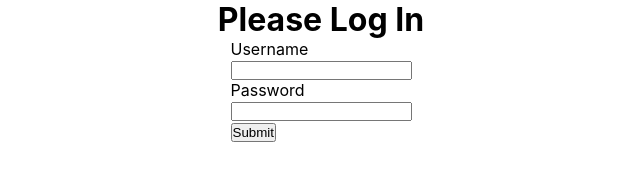
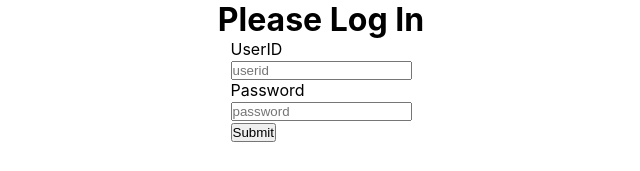
Before and after one commit to brianbojoyou0306/goCoal, a React (Create React App) app in the folder frontend/: page /login in a window 1280 px wide. Shown: the top 171 px of the page, without its empty margins (319-959 px from the left). Built offline with nearby package versions, Linux system fonts and the light colour scheme.

Commit message:
frontend-login

```diff
--- a/frontend/package.json
+++ b/frontend/package.json
@@ -6,6 +6,7 @@
     "@testing-library/jest-dom": "^5.17.0",
     "@testing-library/react": "^13.4.0",
     "@testing-library/user-event": "^13.5.0",
+    "axios": "^1.6.7",
     "react": "^18.2.0",
     "react-dom": "^18.2.0",
     "react-router-dom": "^6.22.1",
--- a/frontend/src/App.js
+++ b/frontend/src/App.js
@@ -4,22 +4,24 @@ import "./App.css";
 import Portal from "./components/Portal";
 import Coal from "./components/Coal";
 import Login from "./components/Login";
-import { BrowserRouter, Route, Routes } from "react-router-dom";
+import { Navigate, Routes, Route } from "react-router-dom";
 function App() {
-  const [token, setToken] = useState();
-  if (!token) {
-    return <Login setToken={setToken} />;
-  }
+  const Type = localStorage.getItem("Type");
+
   return (
     <div className="App">
       <div className="wrapper">
-        <h1>Application</h1>
-        <BrowserRouter>
           <Routes>
-            <Route path="/coal" element={<Coal/>} />
-            <Route path="/portal" element={<Portal/>} />
+          {Type==='mine' && <Route path="/" exact element={<Coal />} />}
+          {Type==='railway' && <Route path="/" exact element={<Portal />} />}
+          <Route path="/" element={<Navigate replace to="/login" />} />
+
+            {/* <Route path="/coal" element={<Coal/>} />
+            <Route path="/portal" element={<Portal/>} /> */}
+            <Route path="/login" element={<Login/>} />
+
           </Routes>
-        </BrowserRouter>
+
       </div>
     </div>
   );
--- a/frontend/src/components/Login.js
+++ b/frontend/src/components/Login.js
@@ -1,42 +1,56 @@
-import React, { useState } from "react";
+import React from "react";
+import { useState } from "react";
+import axios from "axios";
+import "./login.css";
 
-import PropTypes from "prop-types";
-import "./login.css";
-async function loginUser(credentials) {
-  return fetch("http://localhost:8080/login", {
-    method: "POST",
-    headers: {
-      "Content-Type": "application/json",
-    },
-    body: JSON.stringify(credentials),
-  }).then((data) => data.json());
-}
-const Login = ({ setToken }) => {
-  const [username, setUserName] = useState();
-  const [password, setPassword] = useState();
+function LoginUser() {
+  const [data, setData] = useState({ userid: "", password: "" });
+	const [error, setError] = useState("");
+	const handleChange = ({ currentTarget: input }) => {
+		setData({ ...data, [input.placeholder]: input.value });
+    console.log(input.type)
+	}
+
   const handleSubmit = async (e) => {
-    e.preventDefault();
-    const token = await loginUser({
-      username,
-      password,
-    });
-    setToken(token);
-  };
+		e.preventDefault();
+    console.log(data)
+
+		try {
+			const url = "http://localhost:8080/api/login";
+      console.log(data)
+
+			const { data: res } = await axios.post(url, data);
+			console.log(res)
+			localStorage.setItem("token", res.data);
+      localStorage.setItem("Type", res.Type);
+			localStorage.setItem("OrganizationName", res.OrganizationName);
+			localStorage.setItem("id", res.id);
+      window.location = "/";
+
+		}
+    catch (error) {
+			if (
+				error.response &&
+				error.response.status >= 400 &&
+				error.response.status <= 500
+			) {
+				setError(error.response.data.message);
+        console.log(error)
+			}
+		}
+	}
   return (
     <div>
       <div className="login-wrapper">
         <h1>Please Log In</h1>
         <form onSubmit={handleSubmit}>
           <label>
-            <p>Username</p>
-            <input type="text" onChange={(e) => setUserName(e.target.value)} />
-          </label>
+            <p>UserID</p>
+            <input type="text" value={data.userid}  onChange={handleChange} placeholder="userid" required="required"/>          </label>
           <label>
             <p>Password</p>
-            <input
-              type="password"
-              onChange={(e) => setPassword(e.target.value)}
-            />
+            <input type="password"  onChange={handleChange}
+							  value={data.password} placeholder="password" required="required"/>
           </label>
           <div>
             <button type="submit">Submit</button>
@@ -46,7 +60,5 @@ const Login = ({ setToken }) => {
     </div>
   );
 };
-Login.propTypes = {
-  setToken: PropTypes.func.isRequired,
-};
-export default Login;
+
+export default LoginUser;
--- a/frontend/src/index.js
+++ b/frontend/src/index.js
@@ -2,10 +2,15 @@ import React from 'react';
 import ReactDOM from 'react-dom/client';
 import './index.css';
 import App from './App';
+import { BrowserRouter } from "react-router-dom";
 
 const root = ReactDOM.createRoot(document.getElementById('root'));
 root.render(
   <React.StrictMode>
+            <BrowserRouter>
+
     <App />
+    </BrowserRouter>
+
   </React.StrictMode>
 );
```
Also changed, not shown: 2 other files (tests, documents, lock files or other folders).
